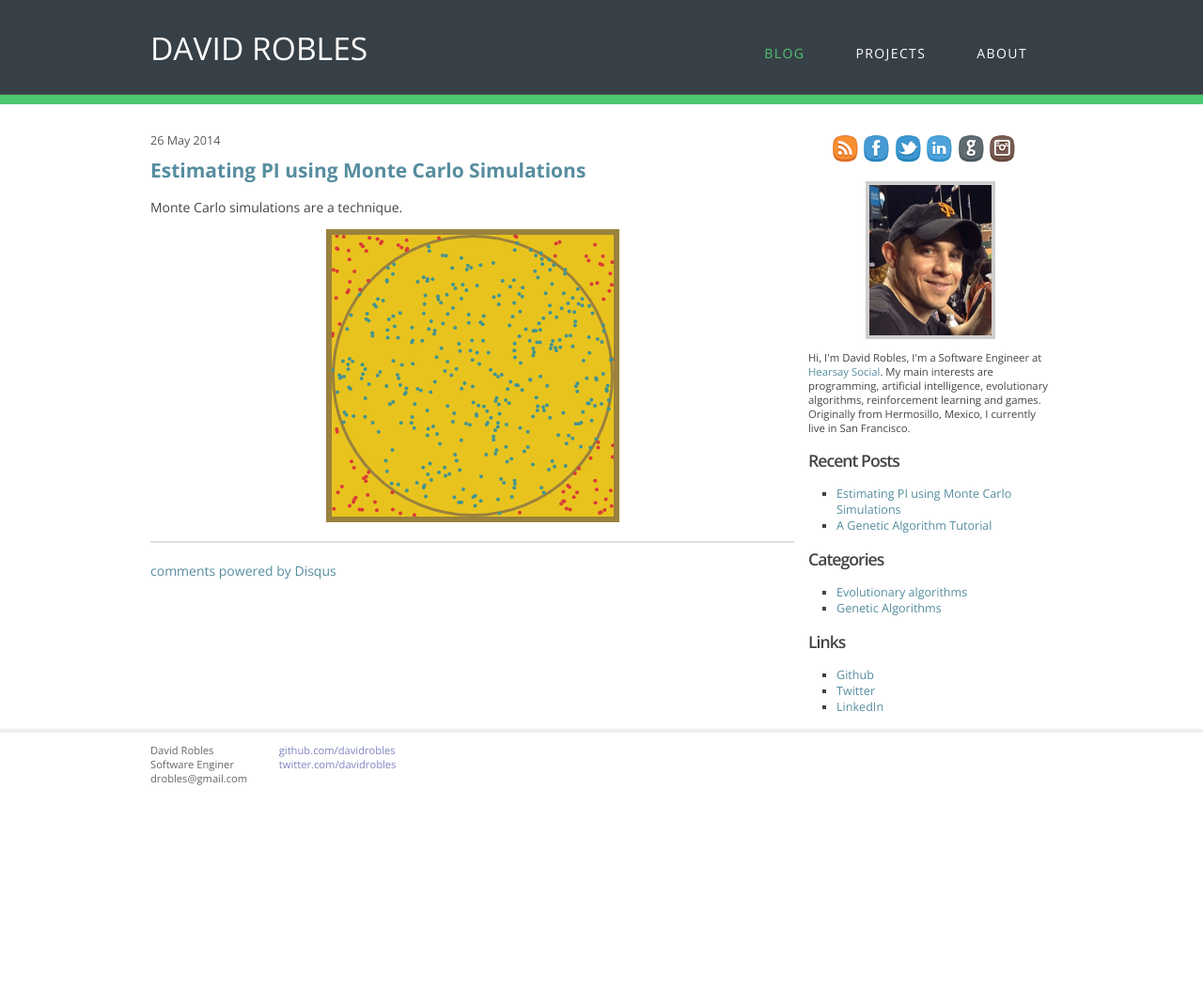
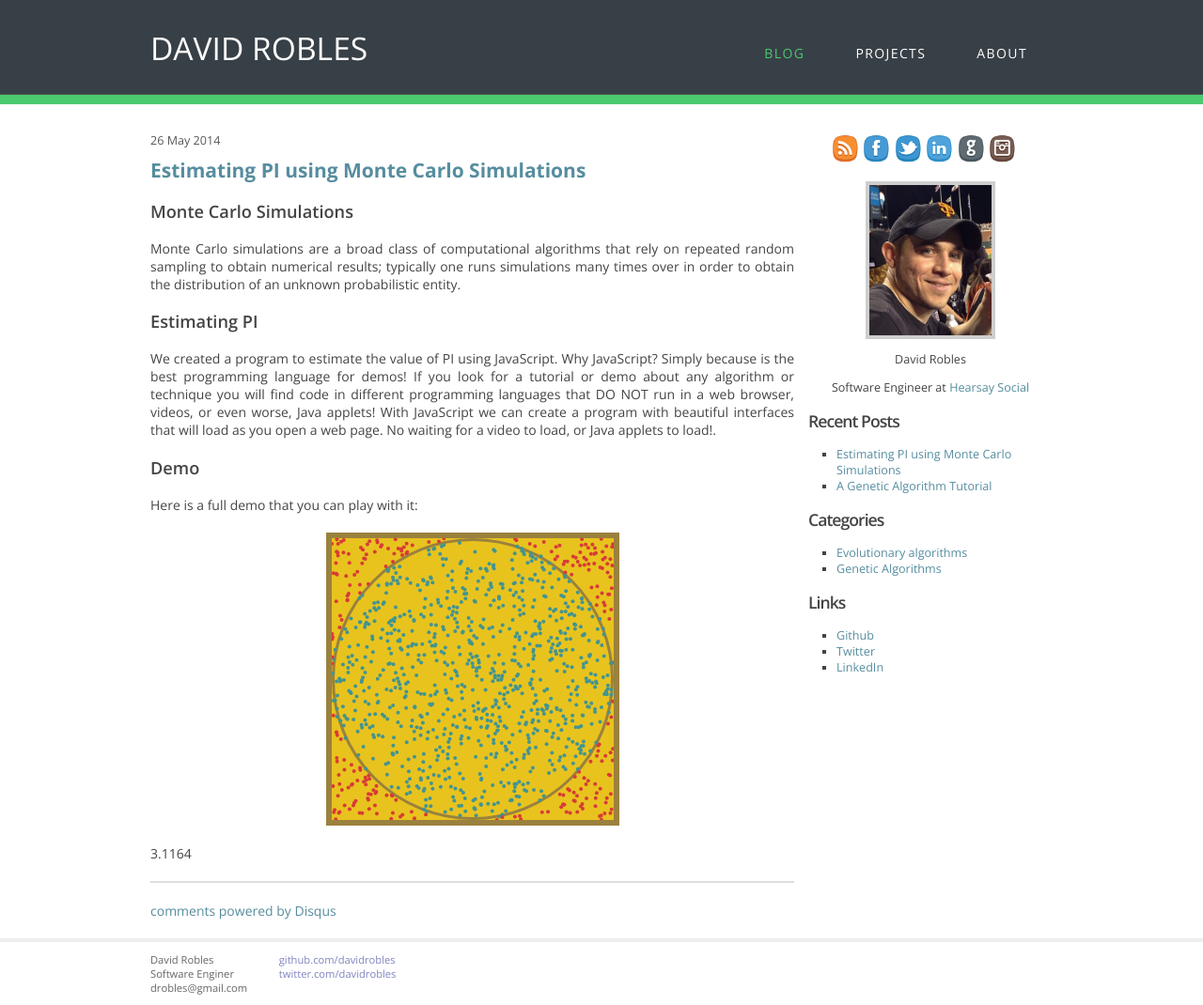
Before and after one commit to davidrobles/davidrobles.github.io, a Jekyll site: the page built from _posts/2014-06-05-estimating-pi-using-monte-carlo-simulations.md, in a window 1280 px wide. Shown: the whole page at 94% size. Built offline with Jekyll 4.4.1, drawn with Linux system fonts in a browser that asks for light colours; Markdown is read by kramdown in place of the engine named in the settings; comment, search, counter and statistics services are not loaded; before the commit the page ends 900 px from its top, so only the background shows below that.

Commit message:
all monte carlo stuff

```diff
--- a/_config.yml
+++ b/_config.yml
@@ -1,7 +1,7 @@
 name:        David Robles
 markdown:    redcarpet
 highlighter: pygments
-paginate:    2
+paginate:    5
 timezone:    America/Los_Angeles
 url:         http://davidrobles.net
 permalink:   /blog/:year/:month/:day/:title
--- a/_layouts/default.html
+++ b/_layouts/default.html
@@ -54,11 +54,11 @@
             </div>
             <div class="con">
                 <img src="/img/david.jpg" class="about" style="width: 50%; height: 50%" />
-                <p class="about">Hi, I'm David Robles, I'm a Software
-                Engineer at <a href="http://hearsaysocial.com/">Hearsay Social</a>. My main
-                interests are programming, artificial intelligence, evolutionary algorithms,
-                reinforcement learning and games. Originally from Hermosillo, Mexico, I
-                currently live in San Francisco.</p>
+
+                <p class="about">David Robles</p>
+                <p class="about">Software Engineer at <a href="http://hearsaysocial.com/">Hearsay
+                    Social</a></p>
+
             </div>
         </div>
         <div class="widget">
--- a/_posts/2014-06-05-estimating-pi-using-monte-carlo-simulations.md
+++ b/_posts/2014-06-05-estimating-pi-using-monte-carlo-simulations.md
@@ -6,10 +6,29 @@ comments:   true
 categories: [Evolutionary algorithms, Genetic Algorithms]
 ---
 
-Monte Carlo simulations are a technique.
+### Monte Carlo Simulations
 
-<canvas id="pi-mc" height="300px" width="300px" style="margin: 0 auto; display: block;">
+Monte Carlo simulations are a broad class of computational algorithms that rely on repeated random
+sampling to obtain numerical results; typically one runs simulations many times over in order to
+obtain the distribution of an unknown probabilistic entity.
+
+### Estimating PI
+
+We created a program to estimate the value of PI using JavaScript. Why JavaScript? Simply because is
+the best programming language for demos! If you look for a tutorial or demo about any algorithm or
+technique you will find code in different programming languages that DO NOT run in a web browser,
+videos, or even worse, Java applets! With JavaScript we can create a program with beautiful
+interfaces that will load as you open a web page. No waiting for a video to load, or Java applets to
+load!.
+
+### Demo
+
+Here is a full demo that you can play with it:
+
+<canvas id="pi-mc" height="300px" width="300px" style="margin: 20px auto; display: block;">
 Your browser does not support HTML5 Canvas!
 </canvas>
 
+<div id="pi"></div>
+
 <script src="/js/mc-pi.js"></script>
--- a/css/main.scss
+++ b/css/main.scss
@@ -109,8 +109,8 @@ hr {
                 border: 4px solid #cecece;
             }
             p.about {
-                font-size: 0.9em;
-                text-align: left;
+                // font-size: 0.9em;
+                text-align: center;
             }
         }
     }
--- a/js/mc-pi.js
+++ b/js/mc-pi.js
@@ -6,6 +6,10 @@ MCPI.Model = function(maxPoints) {
     this.observers = [];
     this.timerId = 0;
     this.maxPoints = maxPoints;
+    this.counters = {
+        inside: 0,
+        outside: 0
+    };
 };
 
 MCPI.Model.prototype = {
@@ -20,10 +24,20 @@ MCPI.Model.prototype = {
             x: Math.random(),
             y: Math.random()
         };
-        that.points.push(point);
-        that.notifyObservers(point);
-        if (that.points.length == this.maxPoints) {
-            clearInterval(that.timerId);
+        if (MCPI.inside(point)) {
+            this.counters.inside += 1;
+        } else {
+            this.counters.outside += 1;
+        }
+        this.points.push(point);
+        var pi = (4.0 * this.counters.inside) / this.points.length;
+        if (this.points.length % 50 == 0) {
+            var ele = document.getElementById("pi");
+            ele.innerHTML = pi.toFixed(4);
+        }
+        this.notifyObservers(point);
+        if (this.points.length == this.maxPoints) {
+            clearInterval(this.timerId);
         }
     },
 
@@ -35,14 +49,14 @@ MCPI.Model.prototype = {
 
     run: function() {
         var that = this;
-        this.timerId = setInterval(function() { that.addPoint(that); }, 10);
+        this.timerId = setInterval(function() { that.addPoint(that); }, 3);
     }
 
 };
 
-MCPI.inside = function(x, y) {
-    var dist = Math.sqrt(Math.pow(x - 0.5, 2) + Math.pow(y - 0.5, 2));
-    return dist < 0.5 ? true : false; // remove this!
+MCPI.inside = function(point) {
+    var dist = Math.pow(point.x - 0.5, 2) + Math.pow(point.y - 0.5, 2);
+    return dist < Math.pow(0.50, 2);
 };
 
 MCPI.View = function(options) {
@@ -71,7 +85,7 @@ MCPI.View.prototype = {
             centerY = point.y * this.canvas.height;
         this.ctx.beginPath();
         this.ctx.arc(centerX, centerY, this.dotRadius, 0, Math.PI * 2, false);
-        if (MCPI.inside(point.x, point.y)) {
+        if (MCPI.inside(point)) {
             this.ctx.fillStyle = this.colors.inside;
         } else {
             this.ctx.fillStyle = this.colors.outside;
```
